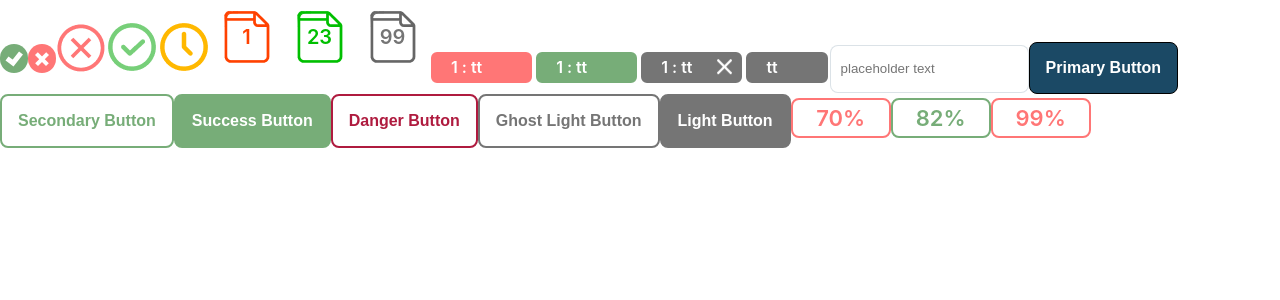
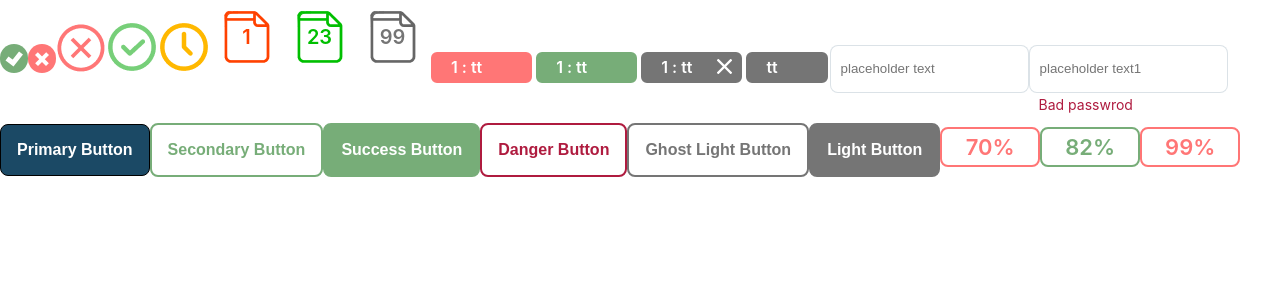
Before and after one commit to Agtevoase/vlpi-front, a React (Create React App) app: page / in a window 1280 px wide. Shown: the top 300 px of the page. Built offline with nearby package versions, Linux system fonts and the light colour scheme.

Commit message:
Fixed css

```diff
--- a/src/Examples.tsx
+++ b/src/Examples.tsx
@@ -30,6 +30,7 @@ const Examples = () => {
         <Block text='tt' onRemoveClick={()=>console.log('f')} order={1}/>
         <Block text='tt' onRemoveClick={()=>console.log('f')} />
         <TextInput placeholder='placeholder text'/>
+        <TextInput placeholder='placeholder text1' error='Bad passwrod'/>
 
         <Button type={ButtonType.Primary} onClick={ () => console.log('1')} text='Primary Button'/>
         <Button type={ButtonType.Secondary} onClick={ () => console.log('1')} text='Secondary Button'/>
--- a/src/components/block/Block.module.scss
+++ b/src/components/block/Block.module.scss
@@ -19,14 +19,15 @@
         right: 10px;
         position: absolute;
         transform: translateY(6%);
+        transition: background-color 0.2s;
+        padding: 3px 4px 4px 5px;
+        transform: translateX(5px);
+        border-radius: 50%;
+        width: 25px;
+        height: 25px;
+        cursor: pointer;
         &:hover {
             background-color: $light-light;
-            padding: 3px 4px 4px 5px;
-            transform: translateX(5px);
-            border-radius: 50%;
-            width: 25px;
-            height: 25px;
-            cursor: pointer;
         }
     }
 
--- a/src/components/button/Button.module.scss
+++ b/src/components/button/Button.module.scss
@@ -5,6 +5,7 @@
     border-radius: 8px;
     font-weight: 600;
     font-weight: 600;
+    transition: 0.2s;
     &:hover {
         cursor: pointer;
     }
--- a/src/components/inputs/text/TextInput.module.scss
+++ b/src/components/inputs/text/TextInput.module.scss
@@ -6,6 +6,27 @@
     height: 48px;
     stroke-opacity: 0.4;
     padding: 10px;
+    margin-bottom: 30px;
+    transition: 0.2s;
+    outline: none;
+    &:active,
+    &:focus {
+        border: 1px black solid;
+    }
+}
+
+.error {
+    position: absolute;
+    color: $danger;
+    font-size: 14px;
+    bottom: 10px;
+    left: 10px;
+}
+
+.label {
+    position: relative;
+    display: inline-flex;
+    flex-direction: column;
 }
 
 .input::placeholder {
--- a/src/components/inputs/text/index.tsx
+++ b/src/components/inputs/text/index.tsx
@@ -1,12 +1,20 @@
-
-import { InputHTMLAttributes } from 'react';
+import { InputHTMLAttributes } from 'react'
 
 import styles from './TextInput.module.scss'
 
-type Props = InputHTMLAttributes<HTMLInputElement>
+interface Props extends InputHTMLAttributes<HTMLInputElement> {
+  error?: string | undefined | false
+}
 
-const TextInput: React.FC<Props> = (props) => {
-    return <input {...props} className={styles.input} />
+const TextInput: React.FC<Props> = ({ error, ...props }) => {
+  return (
+
+      <div className={styles.label}>
+        <input {...props} className={styles.input} />{' '}
+        {error && <div className={styles.error}>{error}</div>}
+      </div>
+
+  )
 }
 
 export default TextInput
```
